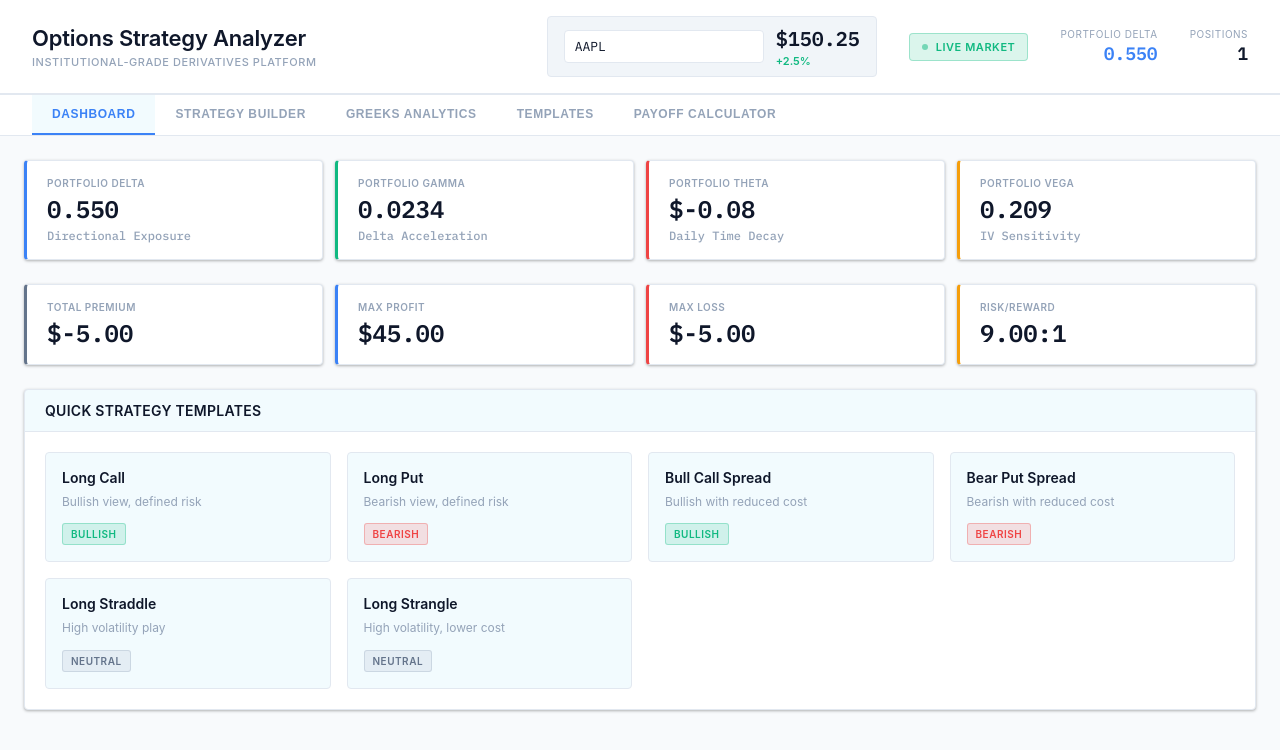
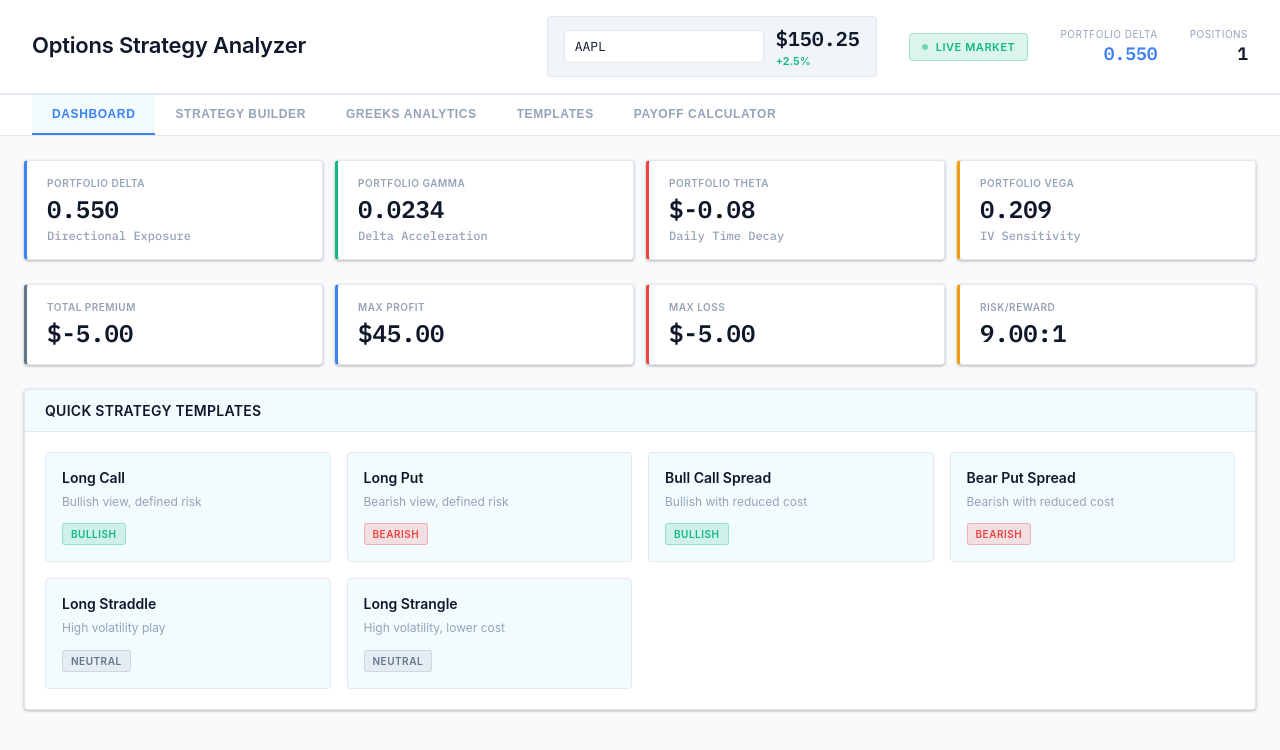
Before and after one commit to Eeshaan-13/Option-Strategy-Analyzer-, a plain HTML site: page index.html in a window 1280 px wide. Drawn offline with nearby package versions, Linux system fonts and the light colour scheme.

Commit message:
Update index.html

```diff
--- a/index.html
+++ b/index.html
@@ -697,7 +697,7 @@
           <div class="header-title">
             <h1>Options Strategy Analyzer</h1>
           </div>
-          <div class="subtitle">Institutional-Grade Derivatives Platform</div>
+          <div class="subtitle"></div>
         </div>
         <div class="header-right">
           <div class="ticker-selector">
```
